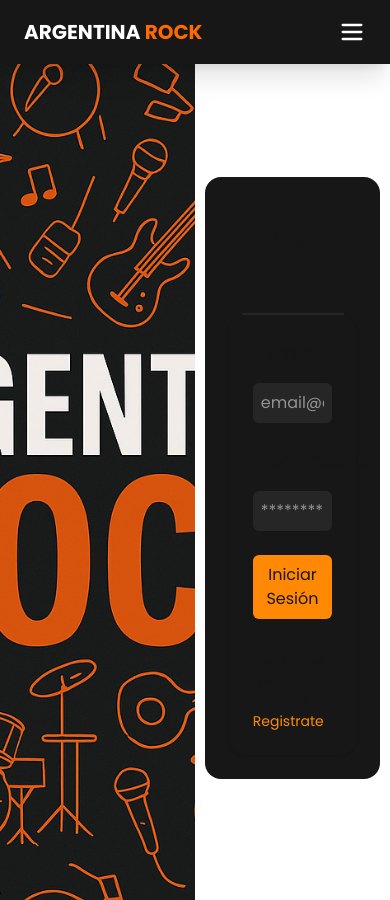
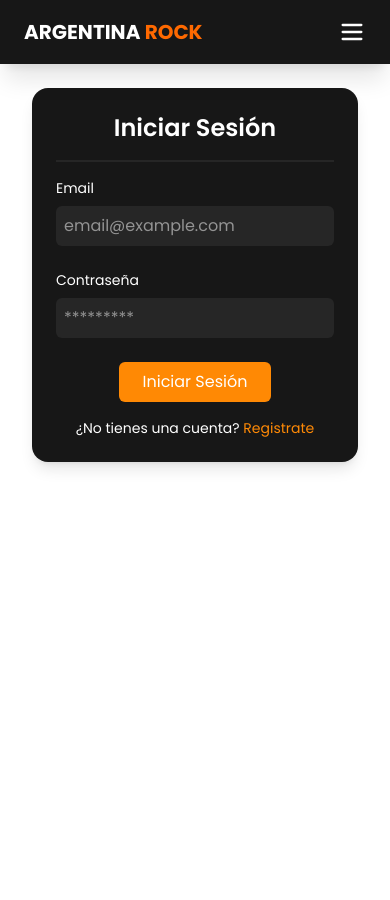
Before and after one commit to tlapro/concert, a Next.js app in the folder front/: page /auth/signin in a window 390 px wide. Built offline with nearby package versions, Linux system fonts and the light colour scheme.

Commit message:
SingUp SingIn Responsive

```diff
--- a/front/src/app/auth/layout.tsx
+++ b/front/src/app/auth/layout.tsx
@@ -1,4 +1,4 @@
-"use client"
+"use client";
 import Image from "next/image";
 import { useEffect } from "react";
 
@@ -9,9 +9,10 @@ export default function AuthLayout({ children }: { children: React.ReactNode })
       document.body.style.overflow = "auto";
     };
   }, []);
+
   return (
-    <div className="min-h-screen flex overflow-hidden">
-      <div className="w-1/2 relative">
+    <div className="min-h-screen flex flex-col md:flex-row overflow-hidden">
+      <div className="hidden md:block md:w-1/2 relative">
         <Image
           src="/ArgentinaRock.png"
           alt="Argentina Rock"
@@ -20,7 +21,7 @@ export default function AuthLayout({ children }: { children: React.ReactNode })
         />
       </div>
 
-      <div className="w-1/2 flex items-center justify-center">
+      <div className="w-full md:w-1/2 flex items-center justify-center p-4">
         {children}
       </div>
     </div>
--- a/front/src/app/auth/signin/page.tsx
+++ b/front/src/app/auth/signin/page.tsx
@@ -43,50 +43,55 @@ export default function SignInPage() {
   };
 
   return (
-    <div className="w-full h-full flex justify-center items-center">
+    <div className="w-full h-full flex justify-center items-center p-4">
   <form
     onSubmit={handleSubmit}
-        className="flex flex-col items-center bg-neutral-900 max-h-[90%] w-[90%] sm:w-[60%] md:w-[40%] lg:w-[45%] rounded-2xl p-6 overflow-hidden"
+    className="flex flex-col items-center bg-neutral-900 w-full max-w-md rounded-2xl p-6 shadow-lg overflow-hidden"
   >
-        <h2 className="mt-6 text-2xl font-semibold mb-4">Iniciar Sesión</h2>
-        <hr className="border-[1px] border-neutral-800 w-[80%] mt-2" />
-        <div className="flex flex-col w-full max-w-md p-6 rounded-2xl shadow gap-6">
-          <div className="flex flex-col text-center gap-4">
-            <label htmlFor="email" className="text-xl">
+    <h2 className="text-2xl md:text-3xl font-semibold text-center mb-4 text-white">
+      Iniciar Sesión
+    </h2>
+    <hr className="border-[1px] border-neutral-800 w-full mb-4" />
+
+    <div className="flex flex-col w-full gap-6">
+      <div className="flex flex-col gap-2">
+        <label htmlFor="email" className="text-white text-sm font-medium">
           Email
         </label>
         <input
           name="email"
-              className="w-full bg-neutral-800 text-white rounded-md p-2 focus:outline-none focus:ring-2 focus:ring-orange-400 text-center"
+          className="w-full bg-neutral-800 text-white rounded-md p-2 focus:outline-none focus:ring-2 focus:ring-orange-400"
           onChange={handleChange}
           type="email"
           placeholder="email@example.com"
         />
       </div>
-          <div className="flex flex-col text-center gap-4">
-            <label htmlFor="password" className="text-xl">
+
+      <div className="flex flex-col gap-2">
+        <label htmlFor="password" className="text-white text-sm font-medium">
           Contraseña
         </label>
         <input
           name="password"
-              className="w-full bg-neutral-800 text-white rounded-md p-2 focus:outline-none focus:ring-2 focus:ring-orange-400 text-center"
+          className="w-full bg-neutral-800 text-white rounded-md p-2 focus:outline-none focus:ring-2 focus:ring-orange-400"
           onChange={handleChange}
           type="password"
           placeholder="*********"
         />
       </div>
-          <div className="flex flex-col justify-center items-center gap-8">
+
+      <div className="flex flex-col items-center gap-4">
         <button
           type="submit"
-              className="bg-orange-400 p-2 rounded-md cursor-pointer"
+          className="bg-orange-400 px-6 py-2 rounded-md text-white"
         >
           Iniciar Sesión
         </button>
-            <p className="text-sm">
+        <p className="text-sm text-white text-center">
           ¿No tienes una cuenta?{" "}
           <Link
             href={"/auth/signup"}
-                className="text-orange-400 hover:text-orange-500 transition duration-200 ease"
+            className="text-orange-400 hover:text-orange-500 transition"
           >
             Registrate
           </Link>
@@ -95,5 +100,6 @@ export default function SignInPage() {
     </div>
   </form>
 </div>
+
   );
 }
--- a/front/src/app/auth/signup/page.tsx
+++ b/front/src/app/auth/signup/page.tsx
@@ -92,25 +92,28 @@ export default function SignUp() {
   };
 
   return (
-    <div className="w-full h-full flex justify-center items-center">
+<div className="w-full h-screen bg-neutral-950 flex justify-center items-start md:items-center p-4 md:p-10 pb-40 md:pb-0 overflow-y-auto">
+
   <form
     onSubmit={handleSubmit}
-        className="flex flex-col items-center bg-neutral-900 max-h-[90%] w-[90%] md:w-[80%] lg:w-[60%] rounded-2xl p-10 shadow-lg space-y-6"
+    className="flex flex-col bg-neutral-900 w-full max-w-xl rounded-2xl p-6 md:p-10 shadow-lg space-y-6"
   >
     <h2 className="text-3xl font-semibold text-center text-white">
       Registrarse
     </h2>
-        <hr className="border-[1px] border-neutral-800 w-full" />
+    <hr className="border border-neutral-800 w-full" />
 
-        <div className="grid grid-cols-1 md:grid-cols-2 gap-6 w-full">
+    <div className="grid grid-cols-1 md:grid-cols-2 gap-4 md:gap-6 w-full">
+      {/* Primera columna */}
       <div className="space-y-4">
-            <div className="flex flex-col text-left gap-1">
+
+        <div className="flex flex-col gap-1">
           <label htmlFor="name" className="text-white text-sm font-medium">
             Nombre
           </label>
           <input
             name="name"
-                className="w-full bg-neutral-800 text-white rounded-md p-2 focus:outline-none focus:ring-2 focus:ring-orange-400"
+            className="bg-neutral-800 text-white rounded-md p-2 focus:outline-none focus:ring-2 focus:ring-orange-400"
             onChange={handleChange}
             placeholder="Nombre completo"
           />
@@ -119,14 +122,15 @@ export default function SignUp() {
           )}
         </div>
 
-            <div className="flex flex-col text-left gap-1">
+
+        <div className="flex flex-col gap-1">
           <label htmlFor="email" className="text-white text-sm font-medium">
             Email
           </label>
           <input
             name="email"
             type="email"
-                className="w-full bg-neutral-800 text-white rounded-md p-2 focus:outline-none focus:ring-2 focus:ring-orange-400"
+            className="bg-neutral-800 text-white rounded-md p-2 focus:outline-none focus:ring-2 focus:ring-orange-400"
             onChange={handleChange}
             placeholder="Email"
           />
@@ -135,13 +139,13 @@ export default function SignUp() {
           )}
         </div>
 
-            <div className="flex flex-col text-left gap-1">
+        <div className="flex flex-col gap-1">
           <label htmlFor="phone" className="text-white text-sm font-medium">
             Teléfono
           </label>
           <input
             name="phone"
-                className="w-full bg-neutral-800 text-white rounded-md p-2 focus:outline-none focus:ring-2 focus:ring-orange-400"
+            className="bg-neutral-800 text-white rounded-md p-2 focus:outline-none focus:ring-2 focus:ring-orange-400"
             onChange={handleChange}
             placeholder="Teléfono"
           />
@@ -151,19 +155,18 @@ export default function SignUp() {
         </div>
       </div>
 
+      {/* Segunda columna */}
       <div className="space-y-4">
-            <div className="flex flex-col text-left gap-1">
-              <label
-                htmlFor="birthdate"
-                className="text-white text-sm font-medium"
-              >
+
+        <div className="flex flex-col gap-1">
+          <label htmlFor="birthdate" className="text-white text-sm font-medium">
             Fecha de Nacimiento
           </label>
           <input
             type="date"
             name="birthdate"
             max={new Date().toISOString().split("T")[0]}
-                className="w-full bg-neutral-800 text-white rounded-md p-2 focus:outline-none focus:ring-2 focus:ring-orange-400"
+            className="bg-neutral-800 text-white rounded-md p-2 focus:outline-none focus:ring-2 focus:ring-orange-400"
             onChange={handleChange}
           />
           {errors.birthdate && (
@@ -171,17 +174,15 @@ export default function SignUp() {
           )}
         </div>
 
-            <div className="flex flex-col text-left gap-1">
-              <label
-                htmlFor="password"
-                className="text-white text-sm font-medium"
-              >
+
+        <div className="flex flex-col gap-1">
+          <label htmlFor="password" className="text-white text-sm font-medium">
             Contraseña
           </label>
           <input
             name="password"
             type="password"
-                className="w-full bg-neutral-800 text-white rounded-md p-2 focus:outline-none focus:ring-2 focus:ring-orange-400"
+            className="bg-neutral-800 text-white rounded-md p-2 focus:outline-none focus:ring-2 focus:ring-orange-400"
             onChange={handleChange}
             placeholder="Contraseña"
           />
@@ -190,7 +191,8 @@ export default function SignUp() {
           )}
         </div>
 
-            <div className="flex flex-col text-left gap-1">
+
+        <div className="flex flex-col gap-1">
           <label
             htmlFor="confirmPassword"
             className="text-white text-sm font-medium"
@@ -200,7 +202,7 @@ export default function SignUp() {
           <input
             name="confirmPassword"
             type="password"
-                className="w-full bg-neutral-800 text-white rounded-md p-2 focus:outline-none focus:ring-2 focus:ring-orange-400"
+            className="bg-neutral-800 text-white rounded-md p-2 focus:outline-none focus:ring-2 focus:ring-orange-400"
             onChange={handleChange}
             placeholder="Repetir Contraseña"
           />
@@ -211,14 +213,14 @@ export default function SignUp() {
       </div>
     </div>
 
-        <div className="flex flex-col items-center gap-4">
+    <div className="flex flex-col items-center gap-4 pt-4">
       <button
         type="submit"
-            className="bg-orange-400 hover:bg-orange-500 cursor-pointer text-white px-6 py-2 rounded-md transition duration-300"
+        className="bg-orange-400 hover:bg-orange-500 text-white px-6 py-2 rounded-md transition duration-300 w-full md:w-auto"
       >
         Registrarme
       </button>
-          <p className="text-sm text-white">
+      <p className="text-sm text-white text-center">
         ¿Ya tienes una cuenta?{" "}
         <Link
           href={"/auth/signin"}
@@ -230,5 +232,6 @@ export default function SignUp() {
     </div>
   </form>
 </div>
+
   );
 }
```
Lines whose indentation alone changed are shown as unchanged.
